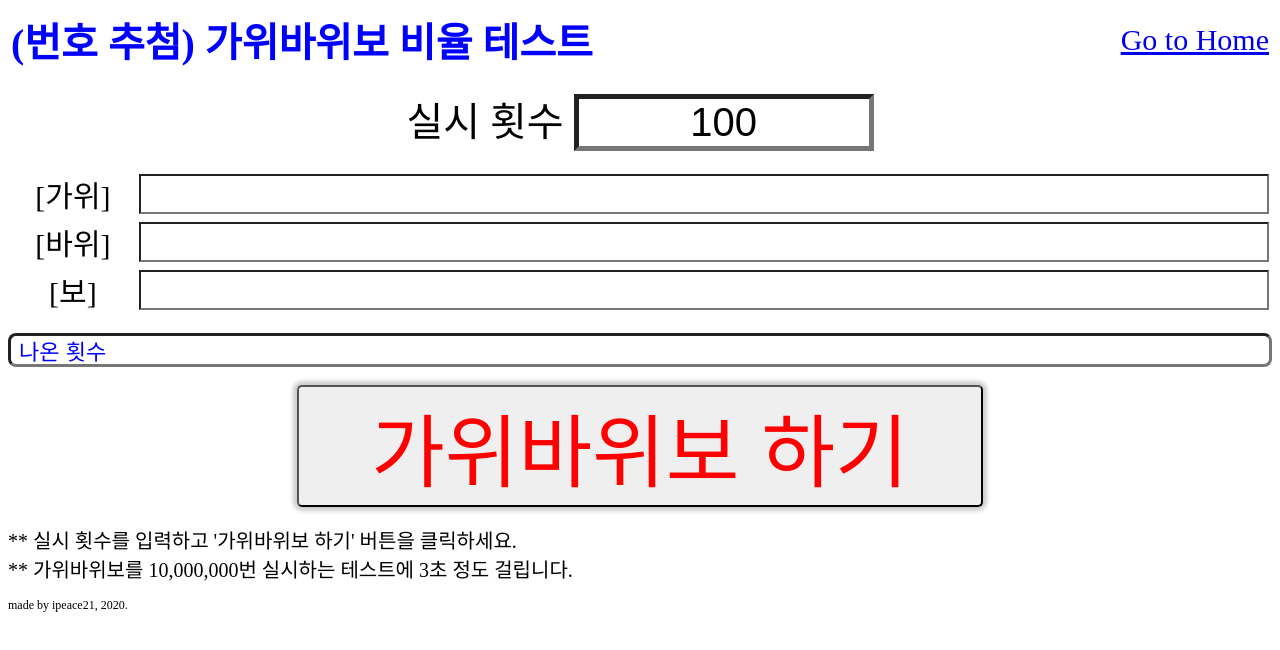
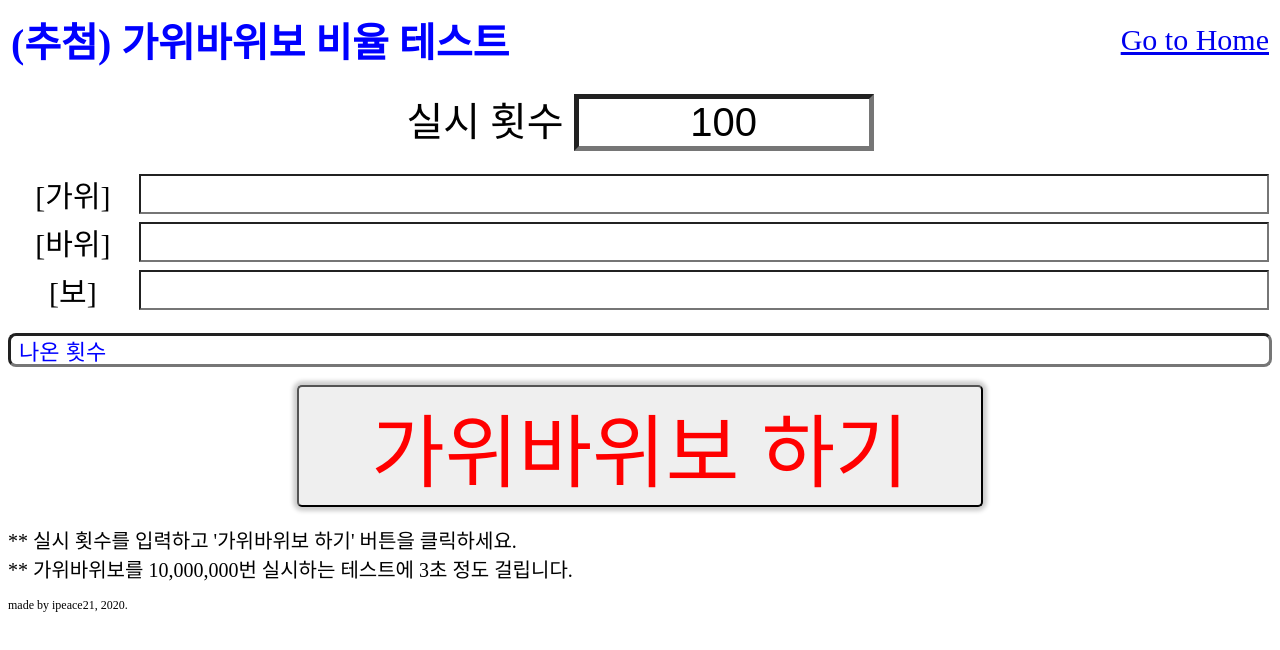
Before and after one commit to ipeace21/numberchoice, a plain HTML site: page rock_test.html in a window 1280 px wide. Drawn offline with Linux system fonts and the light colour scheme.

Commit message:
Update rock_test.html

```diff
--- a/rock_test.html
+++ b/rock_test.html
@@ -1,14 +1,14 @@
 <html>
   <head>
     <meta charset="utf-8">
-    <title>번호 추첨</title>
+    <title>(추첨) 가위바위보 비율 테스트</title>
   </head>
 
 
   <body>
     <div style = "text-align:center;">
     <table style="width:100%;"><tr style="width:100%;">
-      <td style = "width:80%; text-align:left; font-size:40px; color:blue;"><b>(번호 추첨) 가위바위보 비율 테스트</b></td>
+      <td style = "width:80%; text-align:left; font-size:40px; color:blue;"><b>(추첨) 가위바위보 비율 테스트</b></td>
       <td style = "width:20%; text-align:right; font-size:30px;"><a href="index.html">Go to Home</a></td>
     </tr></table><br>
 
```
